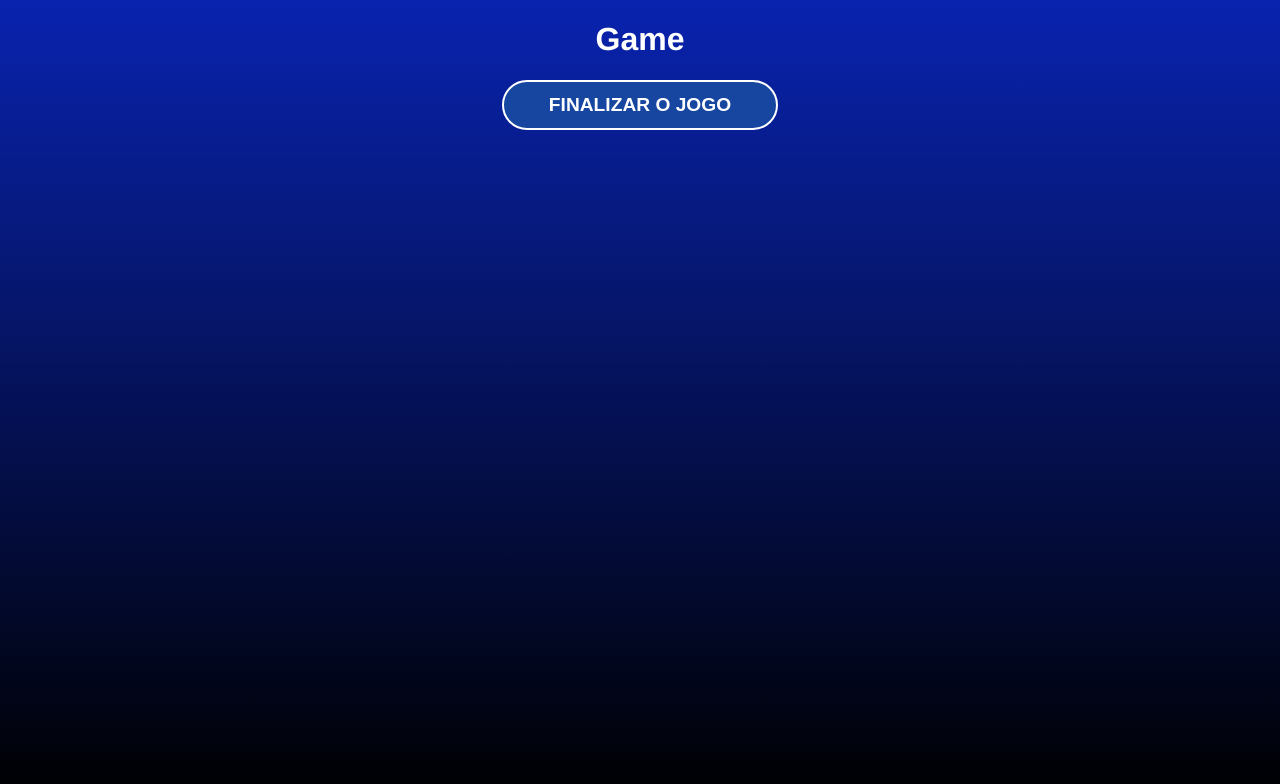
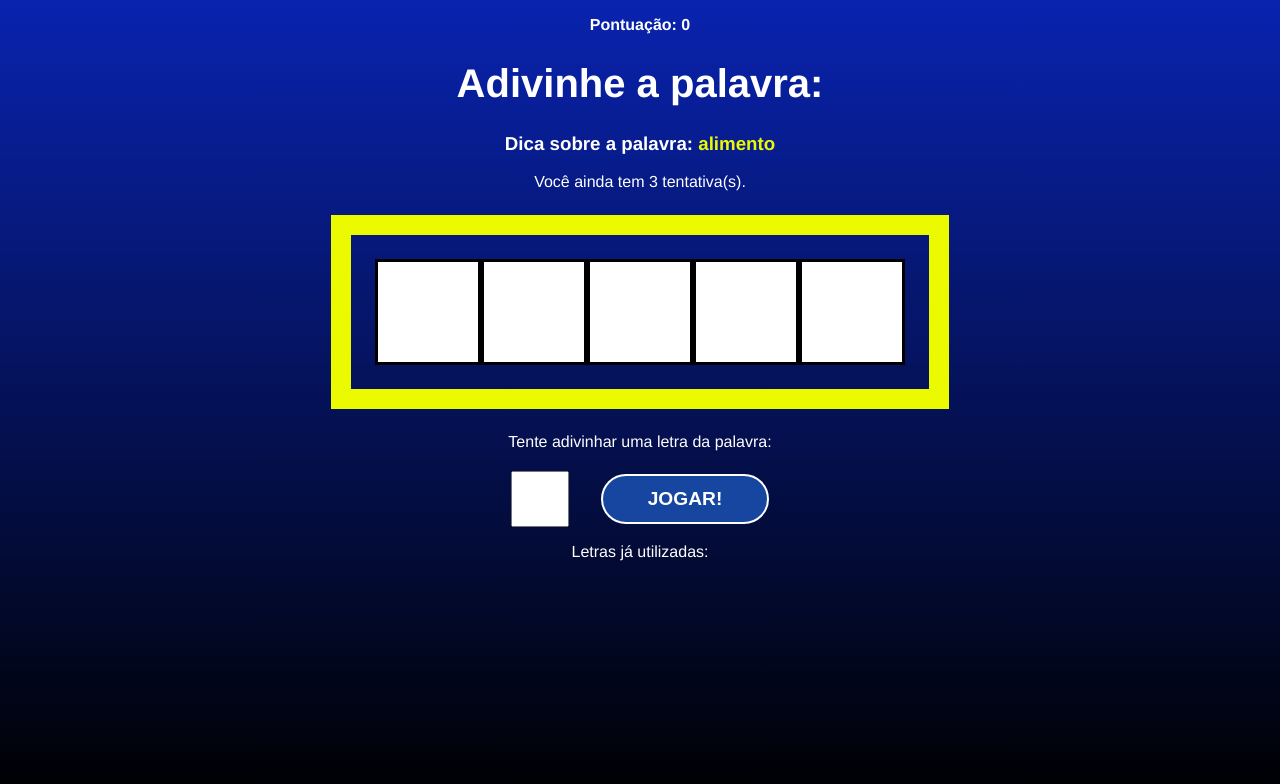
Before and after one commit to CFias/react, a React (Create React App) app in the folder 6_SECRET_WORD/secretword/: page / in a window 1280 px wide. Both pictures are taken after a click on the button "COMEÇAR O JOGO". Shown: the top 784 px of the page. Built offline with nearby package versions, Linux system fonts and the light colour scheme.

Commit message:
Update Game.js
Add functions

```diff
--- a/6_SECRET_WORD/secretword/src/components/Game.js
+++ b/6_SECRET_WORD/secretword/src/components/Game.js
@@ -1,10 +1,72 @@
+import { useState, useRef } from "react";
 import "./Game.css"
 
-const Game = ({ verifyLetter }) => {
+const Game = ({
+    verifyLetter,
+    pickedWord,
+    pickedCategory,
+    letters,
+    guessedLetters,
+    wrongLetters,
+    guesses,
+    score
+}) => {
+
+  const [letter, setLetter] = useState("");
+  const letterInputRef = useRef(null);
+
+  const handleSubmit = (e) => {
+    e.preventDefault();
+
+    verifyLetter(letter);
+
+    setLetter("");
+
+    letterInputRef.current.focus()
+  }
+
   return (
-    <div>
-      <h1>Game</h1>
-      <button onClick={ verifyLetter }>Finalizar o jogo</button>
+    <div className="game">
+      <p className="points">
+        <span>Pontuação: { score }</span>
+      </p>
+      <h1>Adivinhe a palavra:</h1>
+      <h3 className="tip">
+        Dica sobre a palavra: <span>{ pickedCategory }</span>
+      </h3>
+      <p>Você ainda tem { guesses } tentativa(s).</p>
+      <div className="wordContainer">
+        {letters.map((letter, i) =>
+          guessedLetters.includes(letter) ? (
+            <span key={i} className="letter">
+              {letter}
+            </span>
+            ) : (
+            <span key={i} className="blankSquare"></span>
+          )
+        )}
+      </div>
+      <div className="letterContainer">
+        <p>Tente adivinhar uma letra da palavra:</p>
+        <form onSubmit={ handleSubmit }>
+          <input
+            type="text"
+            name="letter"
+            maxLength="1"
+            required
+            onChange={(e) => setLetter(e.target.value)}
+            value={ letter }
+            ref={letterInputRef}
+          />
+          <button>Jogar!</button>
+        </form>
+        <div className="wrongLettersContainer">
+          <p>Letras já utilizadas:</p>
+          {wrongLetters.map((letter, i) =>
+            <span key={i}>{ letter }</span>
+          )}
+        </div>
+      </div>
     </div>
   );
 };
```
